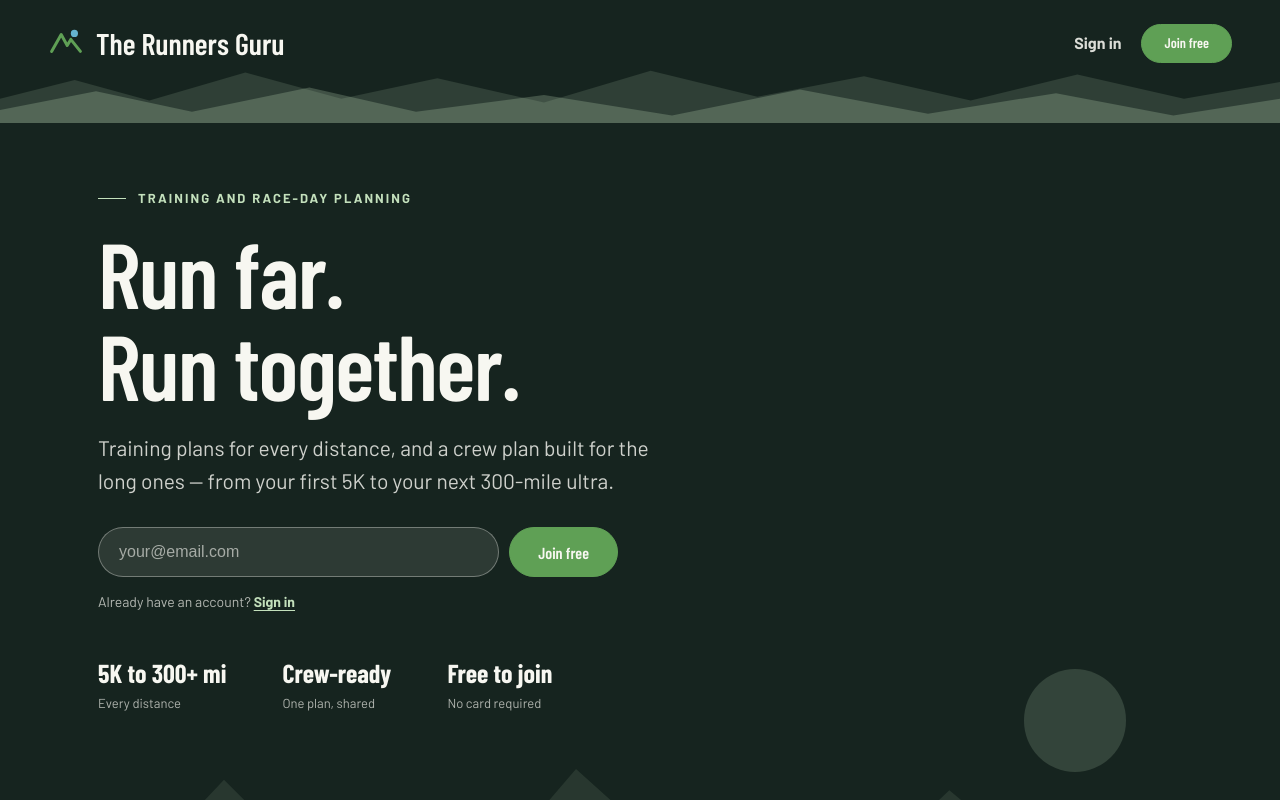
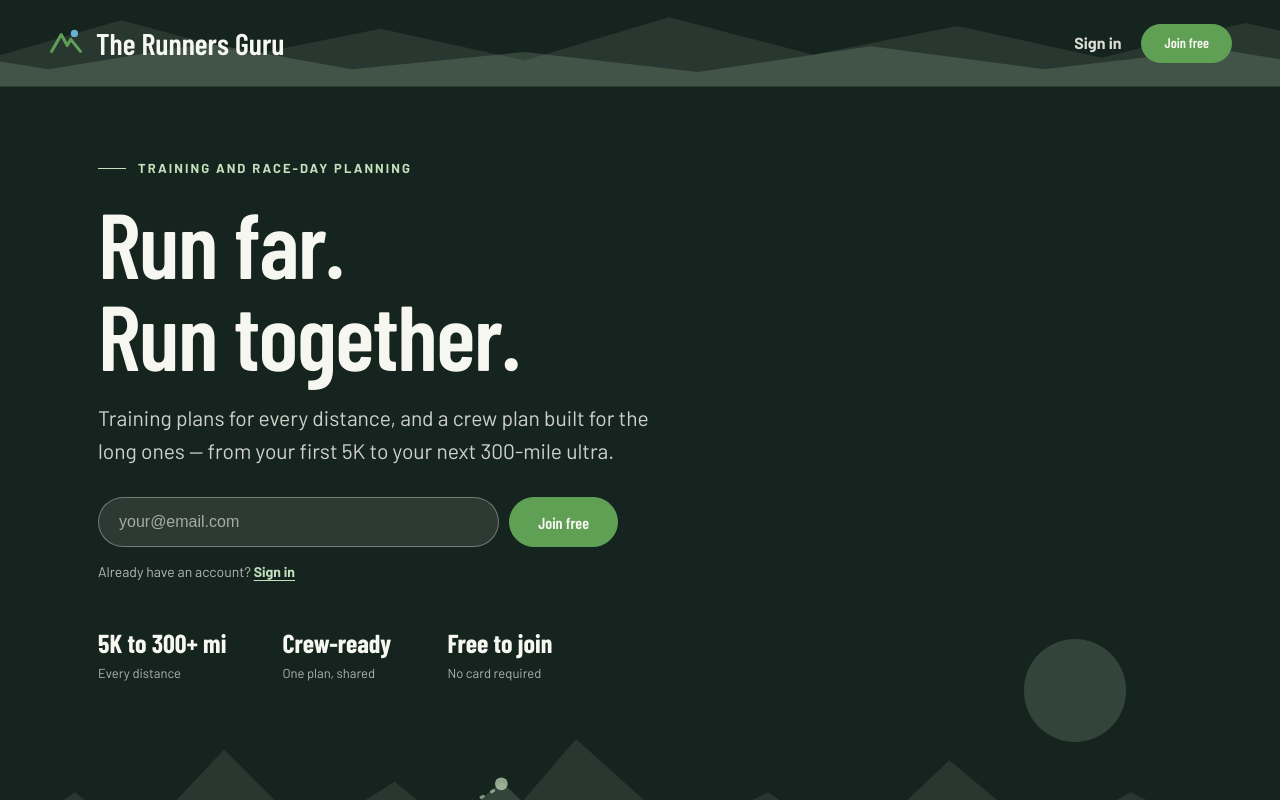
Before and after one commit to NepaPower/TheRunnersGuru, a React (Vite) app: page / in a window 1280 px wide. Shown: the top 800 px of the page. Built offline with nearby package versions, Linux system fonts and the light colour scheme; no server answers.

Commit message:
Revert "Landing top bar: a taller bar with a clean skyline strip"
This reverts commit 6776a1da8d989b9ef68d93fa8fd1a3eeb2f29008.

```diff
--- a/src/routes/Landing.tsx
+++ b/src/routes/Landing.tsx
@@ -98,16 +98,16 @@ export function Landing() {
         <Button variant="primary" onClick={() => navigate('/signup')}>
           Join free
         </Button>
-        <svg className="rg-landing-nav-scene" viewBox="0 0 1200 60" preserveAspectRatio="none" fill="none" aria-hidden="true">
+        <svg className="rg-landing-nav-scene" viewBox="0 0 1200 60" preserveAspectRatio="xMidYMax slice" fill="none" aria-hidden="true">
           <polygon
-            points="0,60 0,34 70,14 140,36 230,6 320,34 410,12 510,38 610,4 710,32 810,10 910,36 1010,8 1110,34 1200,16 1200,60"
+            points="0,60 0,40 80,22 150,40 240,14 330,38 420,20 520,42 620,12 720,38 820,18 920,40 1020,16 1120,38 1200,24 1200,60"
             fill="currentColor"
-            opacity="0.14"
+            opacity="0.1"
           />
           <polygon
-            points="0,60 0,46 90,26 180,48 290,22 390,48 510,30 630,52 750,24 870,50 990,28 1100,52 1200,34 1200,60"
+            points="0,60 0,48 100,34 190,48 300,30 400,48 520,36 640,50 760,32 880,48 1000,34 1100,50 1200,40 1200,60"
             fill="currentColor"
-            opacity="0.24"
+            opacity="0.17"
           />
         </svg>
       </nav>
--- a/src/routes/landing.css
+++ b/src/routes/landing.css
@@ -26,33 +26,27 @@
   left: 0;
   right: 0;
   z-index: 20;
-  --scene-h: 56px; /* height of the mountain strip under the logo and buttons */
   display: flex;
   align-items: center;
   gap: 20px;
-  padding: 20px clamp(16px, 4vw, 48px) var(--scene-h);
+  padding: 20px clamp(16px, 4vw, 48px);
   background: var(--color-ink);
   transition: padding 0.2s ease, box-shadow 0.2s ease;
 }
 .rg-landing-nav.is-scrolled {
-  --scene-h: 38px;
-  padding-top: 10px;
+  padding-block: 10px;
   box-shadow: 0 2px 14px color-mix(in srgb, #000 35%, transparent);
 }
 .rg-landing-nav-brand svg { transition: width 0.2s ease, height 0.2s ease; }
-/* A mountain skyline in its own strip along the bar's bottom, under the
-   logo and buttons, so the ridges read cleanly instead of sitting behind text. */
+/* A low mountain skyline along the bar's bottom edge, behind its content. */
 .rg-landing-nav { overflow: hidden; }
 .rg-landing-nav-scene {
   position: absolute;
-  left: 0;
-  right: 0;
-  bottom: 0;
+  inset: 0;
   width: 100%;
-  height: var(--scene-h);
+  height: 100%;
   color: var(--color-accent-300);
   pointer-events: none;
-  transition: height 0.2s ease;
 }
 .rg-landing-nav > :not(.rg-landing-nav-scene) { position: relative; z-index: 1; }
 .rg-landing-nav.is-scrolled .rg-landing-nav-brand { font-size: 24px; }
@@ -84,7 +78,7 @@
   position: relative;
   background: var(--color-ink);
   overflow: hidden;
-  padding-top: 116px; /* room for the fixed top bar */
+  padding-top: 86px; /* room for the fixed top bar */
   padding-bottom: clamp(150px, 24vw, 280px);
 }
 .rg-landing-hero-inner {
@@ -371,9 +365,7 @@
 .rg-landing-footer-links { display: flex; gap: 20px; }
 
 @media (max-width: 640px) {
-  .rg-landing-nav { --scene-h: 30px; gap: 12px; padding: 14px 16px var(--scene-h); }
-  .rg-landing-nav.is-scrolled { --scene-h: 22px; padding-top: 8px; }
-  .rg-landing-hero { padding-top: 86px; }
+  .rg-landing-nav { gap: 12px; padding-inline: 16px; }
   .rg-landing-nav-brand { font-size: 21px; gap: 6px; }
   .rg-landing-nav-brand svg { width: 28px; height: 28px; }
   .rg-landing-nav a { font-size: 14px; }
```
